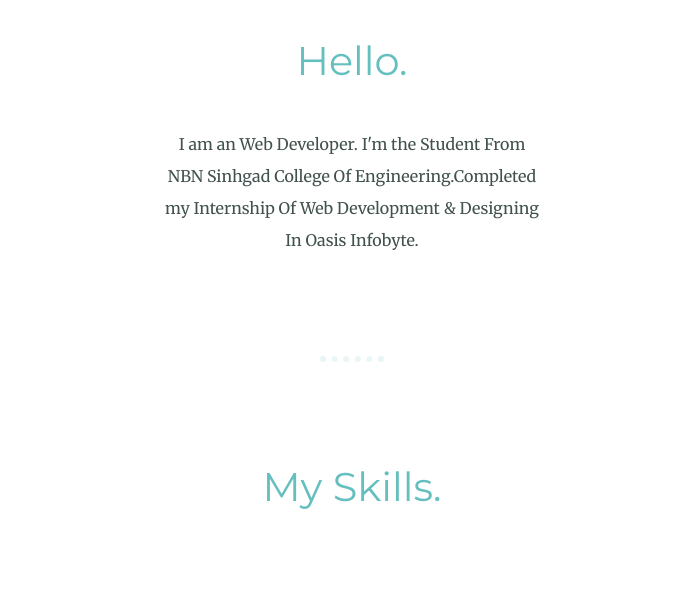
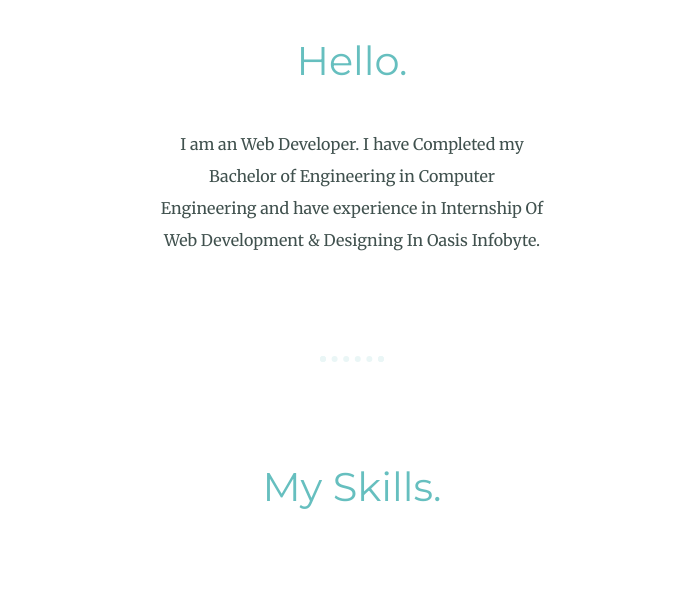
Before and after one commit to Rohanmisal/Mysite, a plain HTML site: page index.html in a window 1280 px wide. Shown: the part 1382-1981 px from the top of the page, without its empty margins (288-974 px from the left). Drawn offline with Linux system fonts and the light colour scheme.

Commit message:
profile has been changed

```diff
--- a/index.html
+++ b/index.html
@@ -27,8 +27,7 @@
     <div class="profile">
       <img src="static/images/angela.png" alt="angela-profile-img">
       <h2>Hello.</h2>
-      <p class="intro">I am an Web Developer. I'm the Student From NBN Sinhgad College Of Engineering.Completed
-        my Internship Of Web Development & Designing In Oasis Infobyte.</p>
+      <p class="intro">I am an Web Developer. I have Completed my Bachelor of Engineering in Computer Engineering and have experience in Internship Of Web Development & Designing In Oasis Infobyte.</p>
     </div>
     <hr>
     <div class="skills">
```
